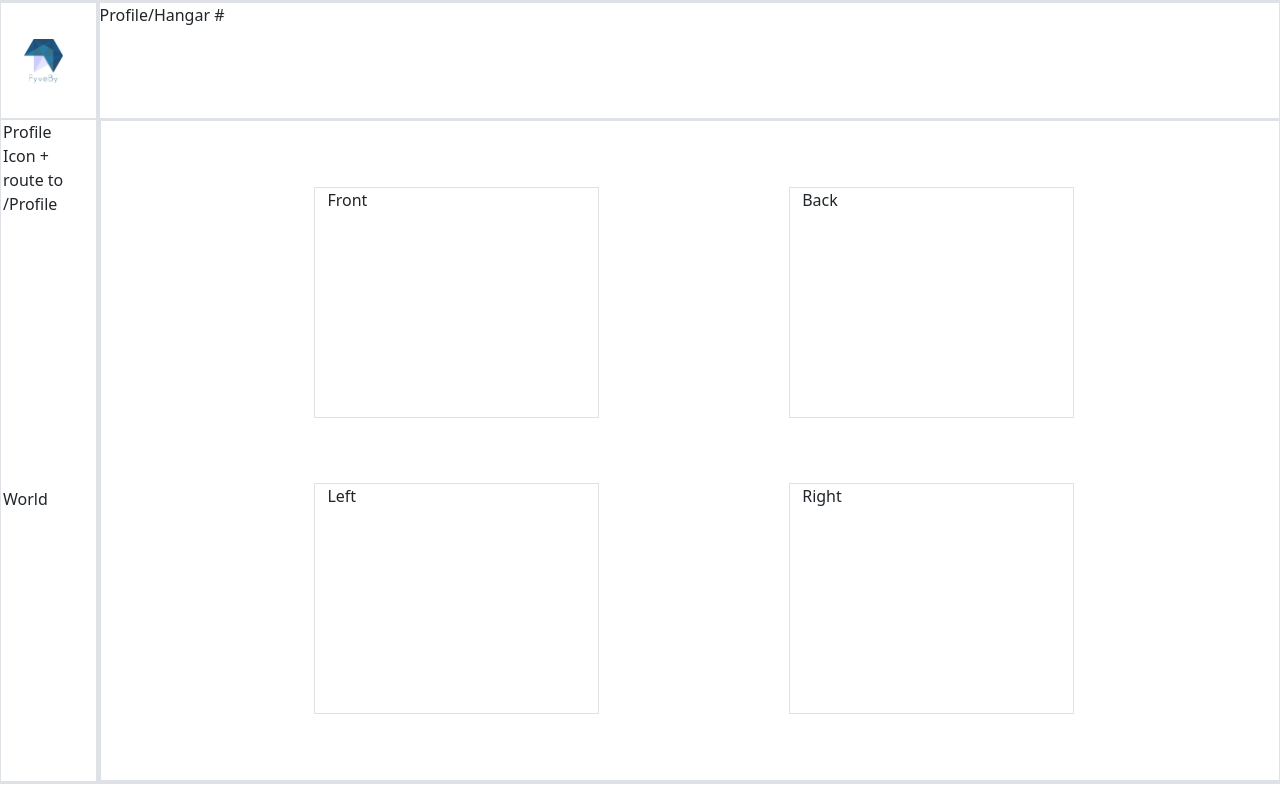
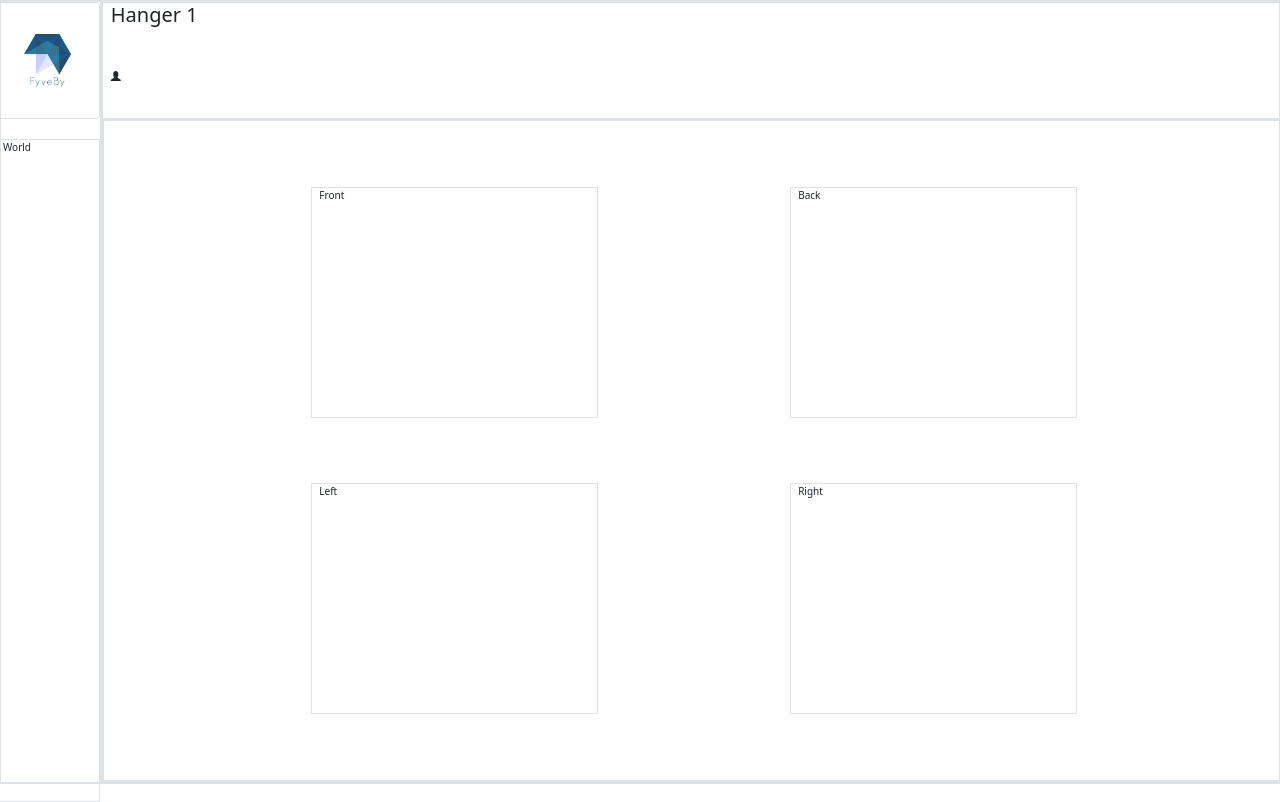
Before and after one commit to fyveby/skyview_demo, a React (Create React App) app: page / in a window 1280 px wide. Built offline with nearby package versions, Linux system fonts and the light colour scheme.

Commit message:
change DemoNav

```diff
--- a/package.json
+++ b/package.json
@@ -8,6 +8,7 @@
     "@testing-library/react": "^13.4.0",
     "@testing-library/user-event": "^13.5.0",
     "bootstrap": "^5.3.1",
+    "fontawesome": "^5.6.3",
     "react": "^18.2.0",
     "react-dom": "^18.2.0",
     "react-router-dom": "^6.15.0",
--- a/public/index.html
+++ b/public/index.html
@@ -5,6 +5,10 @@
     <meta name="viewport" content="width=device-width, initial-scale=1" />
     <meta name="theme-color" content="#000000" />
     <meta name="description" content="FyveBy Demo Website" />
+    <link
+      rel="stylesheet"
+      href="https://maxcdn.bootstrapcdn.com/bootstrap/3.3.7/css/bootstrap.min.css"
+    />
     <title>Fyve By</title>
   </head>
   <body>
--- a/src/Components/DemoNav.js
+++ b/src/Components/DemoNav.js
@@ -12,14 +12,17 @@ function DemoNav(props) {
             <img src={Logo} alt="Logo" style={{ width: "60%" }}></img>
           </div>
           <div className="row border " id="nav" style={{ height: "85%" }}>
-            <p>Profile Icon + route to /Profile</p>
             <p>World</p>
           </div>
         </div>
 
         <div className="col-md-10 col-lg-11 border">
-          <div className="row border" style={{ height: "15%" }}>
-            Profile/Hangar #
+          <div
+            className="row border d-flex justify-content-center"
+            style={{ height: "15%" }}
+          >
+            <h2>Hanger 1</h2>
+            <i class="glyphicon glyphicon-user"></i>
           </div>
           <div
             className="row border d-flex flex-column justify-content-center align-items-center"
```
Also changed, not shown: 1 other file (tests, documents, lock files or other folders).
